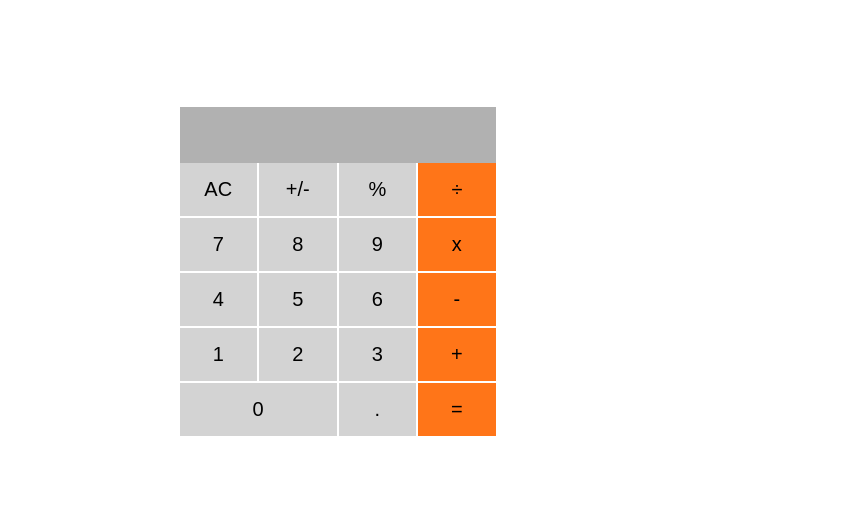
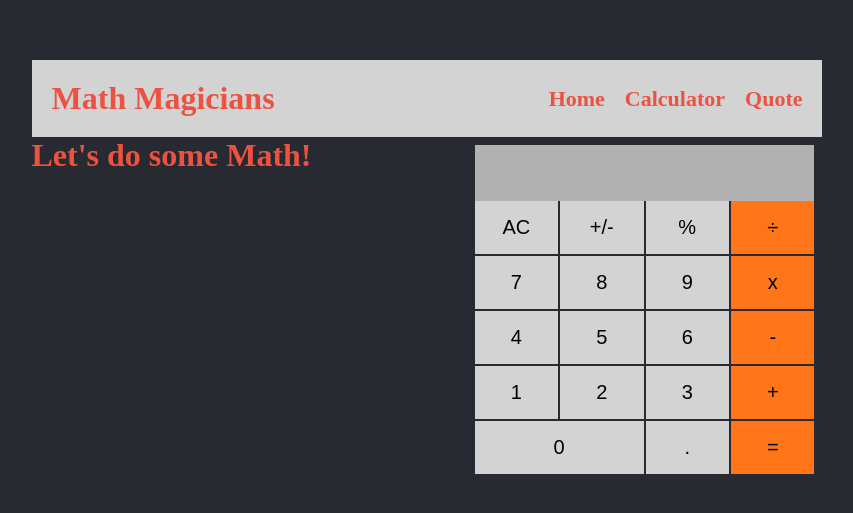
Before and after one commit to hamzaw9/math-magicians, a React (Create React App) app: page /calculator in a window 1280 px wide. Shown: the part 129-642 px from the top of the page, without its empty margins (213-1066 px from the left). Built offline with nearby package versions, Linux system fonts and the light colour scheme.

Commit message:
Add routes to app component

```diff
--- a/src/App.js
+++ b/src/App.js
@@ -1,7 +1,20 @@
+import { BrowserRouter, Route, Routes } from 'react-router-dom';
 import Calculator from './components/Calculator';
+import QuoteDisplay from './components/QuoteDisplay';
+import Navbar from './components/Navbar';
+import Home from './pages/Home';
 
 function App() {
-  return <Calculator />;
+  return (
+    <BrowserRouter>
+      <Navbar />
+      <Routes>
+        <Route path="/" element={<Home />} />
+        <Route path="/calculator" element={<Calculator />} />
+        <Route path="/quote" element={<QuoteDisplay />} />
+      </Routes>
+    </BrowserRouter>
+  );
 }
 
 export default App;
--- a/src/components/Calculator.js
+++ b/src/components/Calculator.js
@@ -26,6 +26,7 @@ const Calculator = () => {
   return (
     <>
       <section className="calculator">
+        <h2>Let&apos;s do some Math!</h2>
         <div className="calculator-content">
           <CalculatorDisplay displayValue={display} />
           <CalculatorButtons onButtonClick={handleClick} />
--- a/src/components/style.css
+++ b/src/components/style.css
@@ -47,13 +47,18 @@ nav {
 
 /******** Calculator  **********/
 
+.calculator {
+  display: flex;
+  justify-content: space-between;
+}
+
 .calculator h2 {
   color: #ec5242;
   font-size: 32px;
 }
 
 .calculator-content {
-  width: 65%;
+  width: 45%;
   border-radius: 10px;
   padding: 8px;
 }
```
